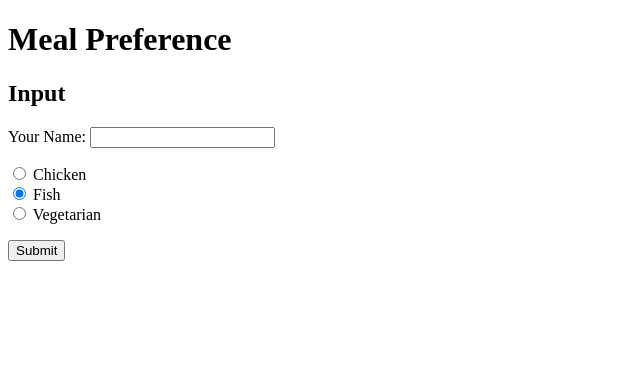
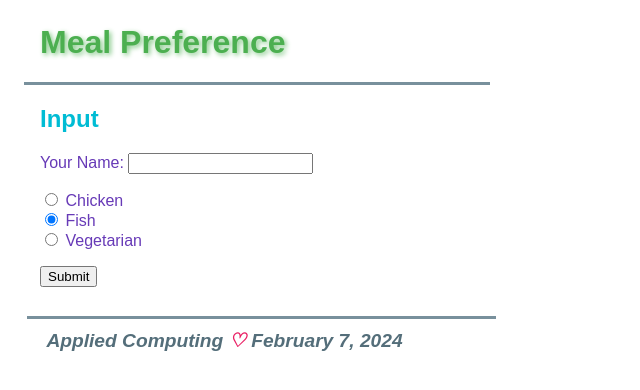
Before and after one commit to ManpreetKaur-ManpreetKaur/Meal-Preference, an Angular app: page /input in a window 1280 px wide. Shown: the top 390 px of the page, without its empty margins (0-640 px from the left). Built offline with nearby package versions, Linux system fonts and the light colour scheme.

Commit message:
added the header and footer

```diff
--- a/src/app/app.component.css
+++ b/src/app/app.component.css
@@ -0,0 +1,4 @@
+main {
+  padding-left: 2em;
+  font-family: sans-serif;
+}
--- a/src/app/app.component.html
+++ b/src/app/app.component.html
@@ -1,2 +1,5 @@
-<h1>Meal Preference</h1>
-<router-outlet></router-outlet>
+<app-header title="Meal Preference"></app-header>
+<main>
+  <router-outlet></router-outlet>
+</main>
+<app-footer name="Applied Computing"></app-footer>
--- a/src/app/app.module.ts
+++ b/src/app/app.module.ts
@@ -5,12 +5,16 @@ import { AppRoutingModule } from './app-routing.module';
 import { AppComponent } from './app.component';
 import { InputComponent } from './input/input.component';
 import { OutputComponent } from './output/output.component';
+import { HeaderComponent } from './header/header.component';
+import { FooterComponent } from './footer/footer.component';
 
 @NgModule({
   declarations: [
     AppComponent,
     InputComponent,
-    OutputComponent
+    OutputComponent,
+    HeaderComponent,
+    FooterComponent
   ],
   imports: [
     BrowserModule,
--- /dev/null
+++ b/src/app/footer/footer.component.css
@@ -0,0 +1,18 @@
+footer {
+  font-family: sans-serif;
+  font-size: 1.2em;
+  font-style: italic;
+  font-weight: bolder;
+  border-top: #78909c solid;
+  padding-top: 0.5em;
+  padding-bottom: 0.5em;
+  margin-left: 1em;
+  padding-left: 1em;
+  margin-top: 1.5em;
+  width: 450px;
+  color: #546e7a;
+}
+
+footer .hart {
+  color: #e91e63;
+}
--- /dev/null
+++ b/src/app/footer/footer.component.html
@@ -0,0 +1,3 @@
+<footer>
+  {{name}}&nbsp;<span class='hart'>&#9825;</span>&nbsp;{{today | date: 'longDate'}}
+</footer>
--- /dev/null
+++ b/src/app/footer/footer.component.ts
@@ -0,0 +1,16 @@
+import {Component, Input} from '@angular/core';
+
+@Component({
+  selector: 'app-footer',
+  templateUrl: './footer.component.html',
+  styleUrl: './footer.component.css'
+})
+export class FooterComponent {
+
+  today: Date
+  @Input() name: string = "Sheridan College"
+
+  constructor() {
+    this.today = new Date()
+  }
+}
--- /dev/null
+++ b/src/app/header/header.component.css
@@ -0,0 +1,14 @@
+header{
+  padding-left: 1em;
+  font-family: sans-serif;
+  border-bottom: #78909c solid;
+  margin-left: 1em;
+  padding-left: 1em;
+  margin-top: 1.5em;
+  width: 450px;
+}
+
+h1 {
+  color: #4caf50;
+  text-shadow: 2px 2px 5px #81c784;
+}
--- /dev/null
+++ b/src/app/header/header.component.html
@@ -0,0 +1,3 @@
+<header>
+  <h1>{{title}}</h1>
+</header>
--- a/src/app/input/input.component.css
+++ b/src/app/input/input.component.css
@@ -0,0 +1,12 @@
+main {
+  padding-left: 2em;
+  font-family: sans-serif;
+}
+
+h2 {
+  color: #00bcd4;
+}
+
+label{
+  color: #673ab7;
+}
--- a/src/app/output/output.component.css
+++ b/src/app/output/output.component.css
@@ -0,0 +1,14 @@
+p.message{
+  color: #ff9800;
+  font-weight: bolder;
+  font-size: larger;
+  font-style: oblique;
+}
+
+h2 {
+  color: #00bcd4;
+}
+
+span.label{
+  color: #673ab7;
+}
--- a/src/app/output/output.component.html
+++ b/src/app/output/output.component.html
@@ -1,11 +1,11 @@
 <h2>Output</h2>
-<p>
-  Thank you submitting your meal preference.
+<p class="message">
+  Thank you submitting your meal preference!
 </p>
 <p>
-  Your Name: {{userPreference.userName}}
+  <span class="label">Your Name:</span> {{userPreference.userName}}
 </p>
 <p>
-  Your Meal Preference: {{userPreference.mealChoice}}
+  <span class="label">Your Meal Preference:</span> {{userPreference.mealChoice}}
 </p>
 <a routerLink="/input">Back to Input</a>
```
Also changed, not shown: src/app/header/header.component.ts (added, +11 -0 lines).
